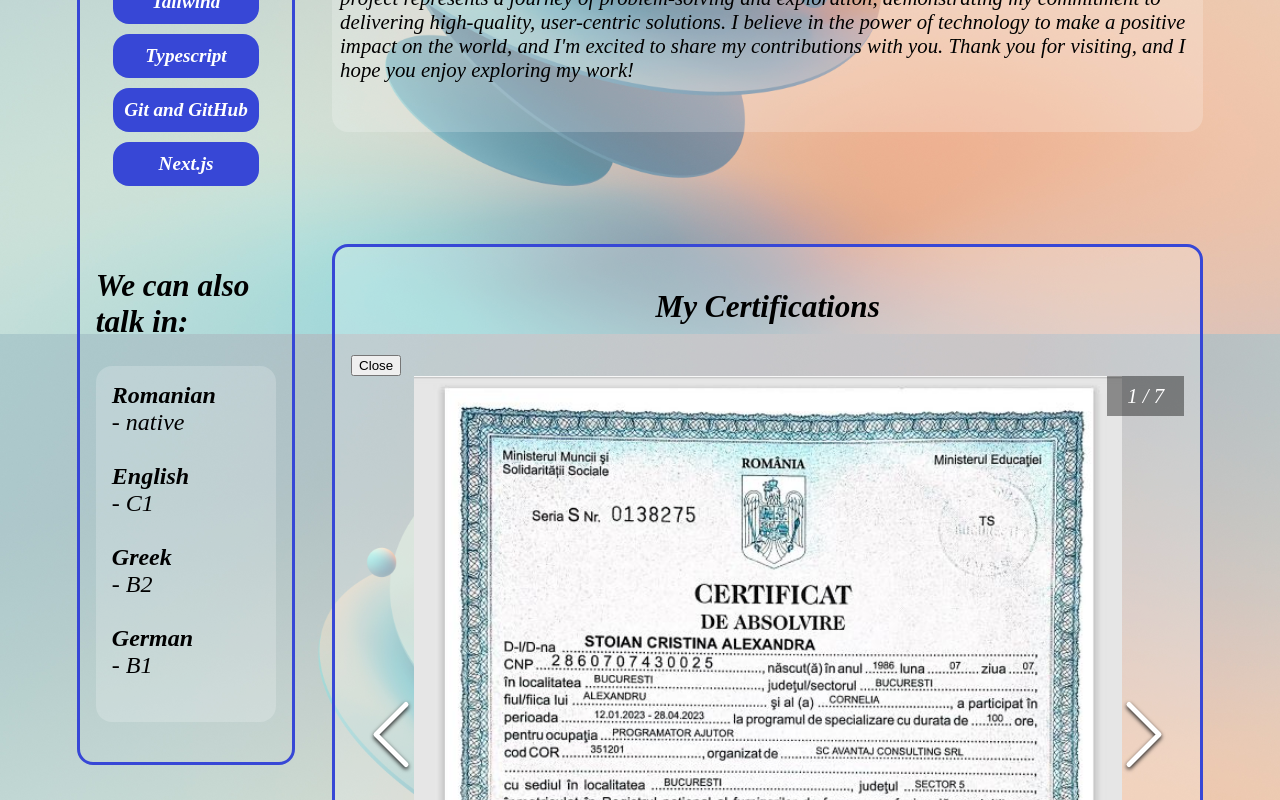
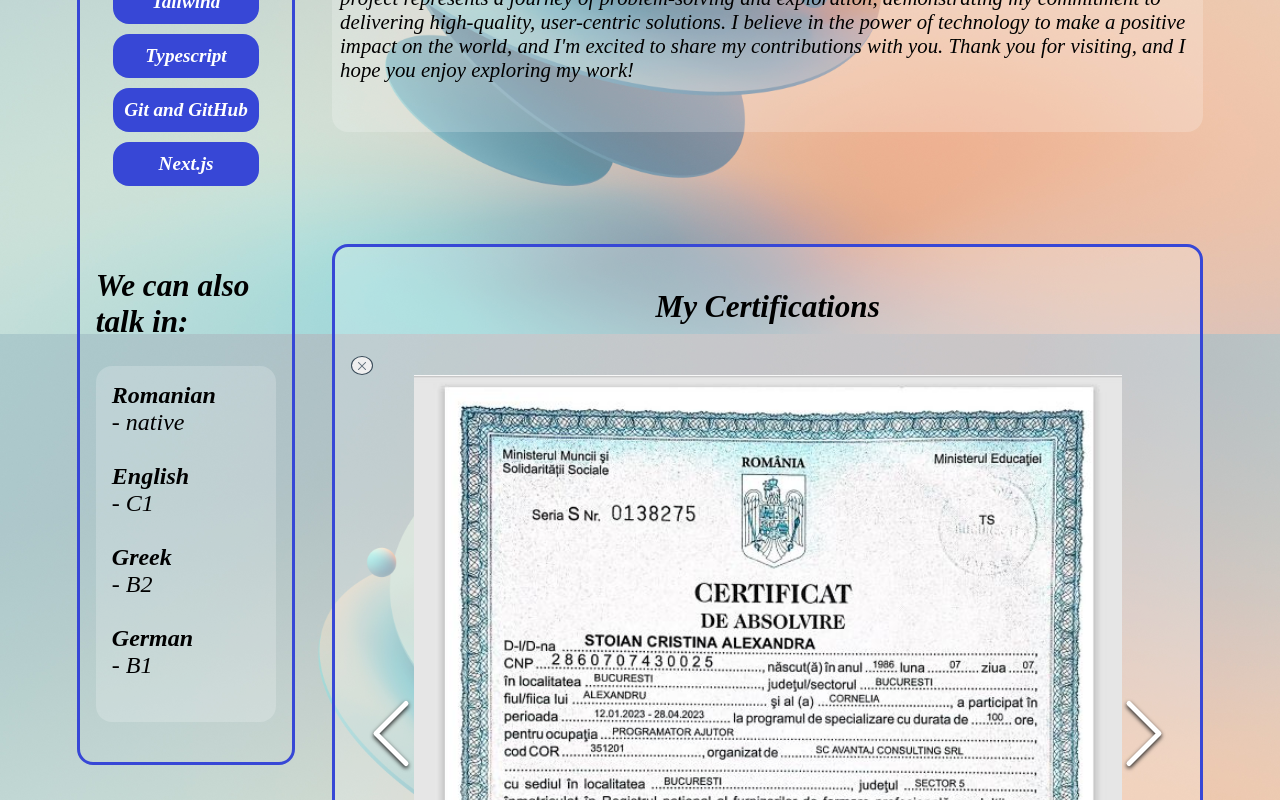
Before and after one commit to CristinaSt86/My-Portfolio, a React (Create React App) app: page /about in a window 1280 px wide. Both pictures are taken after a click on the picture 437 px from the left and 866 px from the top of the page. Shown: the part 466-1266 px from the top of the page. Built offline with nearby package versions, Linux system fonts and the light colour scheme.

Commit message:
small adjusments in lightboxGallery

```diff
--- a/src/FigoRest/FigoRest.module.css
+++ b/src/FigoRest/FigoRest.module.css
@@ -58,6 +58,29 @@
   display: none;
 }
 
+x {
+  width: 1.5rem;
+  height: 1.5rem;
+  border: 1px solid #374957;
+  border-radius: 50%;
+  cursor: pointer;
+  display: flex;
+  justify-content: center;
+  align-items: center;
+  text-align: center;
+}
+
+.btnImg {
+  width: 0.5rem;
+  height: 0.5rem;
+}
+
+/* .customGalleryClass .image-gallery-left-nav .image-gallery-svg,
+.custom-image-gallery .image-gallery-right-nav .image-gallery-svg {
+  width: 1rem;
+  height: 1rem;
+} */
+
 @media only screen and (max-width: 767px) {
   .mainContainer {
     flex-direction: column;
--- a/src/ThemeContext.js
+++ b/src/ThemeContext.js
@@ -1,25 +1,23 @@
-import React, { createContext, useContext, useState, useEffect } from 'react';
+import React, { createContext, useContext, useState, useEffect } from "react";
 
 const ThemeContext = createContext();
 
 export const useTheme = () => useContext(ThemeContext);
 
 export const ThemeProvider = ({ children }) => {
-  const [theme, setTheme] = useState('light'); // Default theme
+  const [theme, setTheme] = useState("light");
 
   const toggleTheme = () => {
-    const newTheme = theme === 'light' ? 'dark' : 'light';
-    // console.log("Toggling theme to:", newTheme);
+    const newTheme = theme === "light" ? "dark" : "light";
+
     setTheme(newTheme);
-    localStorage.setItem('theme', newTheme); // Persisting theme choice
+    localStorage.setItem("theme", newTheme);
   };
 
   useEffect(() => {
-    const storedTheme = localStorage.getItem('theme') || 'light';
+    const storedTheme = localStorage.getItem("theme") || "light";
     setTheme(storedTheme);
-    // console.log("Theme from storage:", storedTheme);
   }, []);
-  // console.log("Current Theme:", theme);
   return (
     <ThemeContext.Provider value={{ theme, toggleTheme }}>
       {children}
--- a/src/components/LightboxGallery/LightboxGallery.jsx
+++ b/src/components/LightboxGallery/LightboxGallery.jsx
@@ -1,62 +1,9 @@
-// import React, { useState } from "react";
-// import ImageGallery from "react-image-gallery";
-// import "react-image-gallery/styles/css/image-gallery.css";
-// import Image from "../Image/Image";
-// import css from "../../FigoRest/FigoRest.module.css";
-
-// export const LightboxGallery = ({ images }) => {
-//   // console.log("Rendering LightboxGallery with images:", images.length);
-//   const [isOpen, setIsOpen] = useState(false);
-//   const [photoIndex, setPhotoIndex] = useState(0);
-
-//   //console.log("Index:", photoIndex, "Image Src:", images[photoIndex]);
-
-// const galleryImages = images.map((imgSrc)=>({
-//   original: imgSrc,
-//   thumbnail: imgSrc
-// }))
-
-
-//   const handleImageClick = (index) => {
-//     //console.log("Clicked image index:", index);
-//     setPhotoIndex(index);
-//     setIsOpen(true);
-//   };
-
-//   return (
-//     <div className={css.galleryContainer}>
-//       {images.map((image, index) => (
-//         <Image
-//           key={index}
-//           src={image}
-//           alt={`Galerry Image ${index + 1}`}
-//           className={css.imagine}
-//           onClick={() => handleImageClick(index)}
-//         />
-//       ))}
-
-//       {isOpen && (
-//      <ImageGallery
-//      items={galleryImages}
-//      startIndex={photoIndex}
-//      onClose={() => {
-//        console.log("Closing lightbox");
-//        setIsOpen(false);
-//      }}
-//      onSlide={(currentIndex) => setPhotoIndex(currentIndex)}
-//      infinite={true}
-//      showPlayButton={false}
-//      showFullscreenButton={false}
-//    />
-//       )}
-//     </div>
-//   );
-// };
 import React, { useState } from "react";
-import ImageGallery from 'react-image-gallery';
+import ImageGallery from "react-image-gallery";
 import "react-image-gallery/styles/css/image-gallery.css";
 import Image from "../Image/Image";
 import css from "../../FigoRest/FigoRest.module.css";
+import x from "../../images/x.png";
 
 export const LightboxGallery = ({ images }) => {
   const [isOpen, setIsOpen] = useState(false);
@@ -64,7 +11,7 @@ export const LightboxGallery = ({ images }) => {
 
   const galleryImages = images.map((imgSrc) => ({
     original: imgSrc,
-        thumbnail: imgSrc  // Assuming you use the same images for thumbnails
+    thumbnail: imgSrc,
   }));
 
   const handleImageClick = (index) => {
@@ -89,7 +36,14 @@ export const LightboxGallery = ({ images }) => {
       )}
 
       {isOpen && (
-                <><button onClick={() => setIsOpen(false)}>Close</button><ImageGallery
+        <>
+          <button
+            onClick={() => setIsOpen(false)}
+            style={{ borderRadius: "50%", border: "1px solid #374957" }}
+          >
+            <img src={x} className={css.btnImg} alt="exit" />
+          </button>
+          <ImageGallery
             items={galleryImages}
             startIndex={photoIndex}
             showThumbnails={true}
@@ -97,8 +51,11 @@ export const LightboxGallery = ({ images }) => {
             infinite={true}
             showPlayButton={false}
             showFullscreenButton={false}
-            showIndex={true}
-            showBullets={true} /></>
+            showIndex={false}
+            showBullets={true}
+            additionalClass={css.customGalleryClass}
+          />
+        </>
       )}
     </div>
   );
--- a/src/components/LightboxGallery/LightboxGallery.module.css
+++ /dev/null
@@ -1,23 +0,0 @@
-/* LightboxGallery.module.css */
-.galleryContainer {
-    display: flex;
-    flex-wrap: wrap;
-    justify-content: center;
-    gap: 10px;
-}
-
-.image {
-    width: 100px;
-    height: 100px;
-    object-fit: cover;
-    border-radius: 10px;
-    cursor: pointer;
-}
-
-/* Additional styles for responsiveness and other effects */
-@media (max-width: 767px) {
-    .image {
-        width: 80px;
-        height: 80px;
-    }
-}
--- a/src/components/PageTransition/PageTransition.jsx
+++ b/src/components/PageTransition/PageTransition.jsx
@@ -1,31 +1,27 @@
-import React, { useEffect, useState } from 'react';
-import css from './PageTransition.module.css'; // Import the CSS module
-
-const PageTransition = ({ children, duration = 500 }) => {
+import React, { useEffect, useState } from "react";
+import css from "./PageTransition.module.css";
+const PageTransition = ({ children, duration = 100 }) => {
   const [isVisible, setIsVisible] = useState(false);
 
   useEffect(() => {
-    // console.log('Component mounting, starting timeout...');
     const timer = setTimeout(() => {
       setIsVisible(true);
-      // console.log('Setting visible to true');
-    }, 300); // A slight delay to ensure smooth transition
+    }, 100);
 
     return () => {
-      console.log('Clearing timeout');
+      console.log("Clearing timeout");
       clearTimeout(timer);
     };
   }, []);
 
-  // Update the transition duration dynamically
   const containerStyle = {
-    transitionDuration: `${duration}ms`
+    transitionDuration: `${duration}ms`,
   };
 
   return (
     <div
-      className={`${css.transitionContainer} ${isVisible ? css.visible : ''}`}
-      style={containerStyle} // Only set the transition duration dynamically
+      className={`${css.transitionContainer} ${isVisible ? css.visible : ""}`}
+      style={containerStyle}
     >
       {children}
     </div>
--- a/src/locales/de.json
+++ b/src/locales/de.json
@@ -47,7 +47,7 @@
   },
   "projectsPage": {
     "projects": [
-      { "name": "Ratgeber-Zettel", "path": "/advice-slip" },
+      { "name": "Kleine Tipps", "path": "/advice-slip" },
       { "name": "Mini Roboter", "path": "/joke-teller" },
       { "name": "Aufgabenliste", "path": "/to-do" },
       { "name": "Restaurant Figo", "path": "/figo-restaurant" }
@@ -63,7 +63,7 @@
     "instagramAlt": "Instagram-Link"
   },
   "weatherMini": {
-    "checkWeather": "Prüfen Sie das Wetter in Ihrer Stadt:",
+    "checkWeather": "Ist es Regenschirm oder Sonnenbrillenwetter in deiner Stadt? Lass es uns herausfinden:",
     "temperature": "Temperatur: ",
     "feelsLike": "Gefühlte Temperatur: ",
     "wind": "Wind: ",
@@ -73,10 +73,10 @@
     "validCityError": "Bitte geben Sie einen gültigen Stadtnamen ein."
   },
   "advicePage": {
-    "pageTitle": "Ratgeber-Zettel",
+    "pageTitle": "Kleine Tipps",
     "adviceDescription": "Diese App bietet ein klares HTML-Layout mit einer Überschrift für Beratungsnummern und einem Absatz zur Anzeige von Beratungstexten, ergänzt durch zwei Bilder - eines dekorativ und eines als Würfelsymbol, das als Knopf zum Abrufen neuer Ratschläge dient. Mithilfe von JavaScript werden notwendige DOM-Elemente ausgewählt, um Beratungstexte dynamisch anzuzeigen, die asynchron von der https://api.adviceslip.com/advice API abgerufen werden. Ein Würfelknopf löst Updates aus und bringt auf Klick frische Ratschläge, während CSS und Google Fonts eine stilvolle und lesbare Schnittstelle sicherstellen. Diese Einrichtung illustriert eine reaktionsfähige, benutzerinteraktive Webanwendung.",
     "githubLink": "https://github.com/CristinaSt86/Advice_Slip",
-    "imageAlt": "Advice Slip Bild"
+    "imageAlt": "Kleine Tipps Bild"
   },
   "jokeTellerPage": {
     "pageTitle": "Witzeerzähler",
--- a/src/locales/en.json
+++ b/src/locales/en.json
@@ -48,7 +48,7 @@
   },
   "projectsPage": {
     "projects": [
-      { "name": "Advice Slip", "path": "/advice-slip" },
+      { "name": "Tiny Tips", "path": "/advice-slip" },
       { "name": "Mini Robot", "path": "/joke-teller" },
       { "name": "To Do App", "path": "/to-do" },
       { "name": "Figo Restaurant", "path": "/figo-restaurant" }
@@ -64,7 +64,7 @@
     "instagramAlt": "instagram link"
   },
   "weatherMini": {
-    "checkWeather": "Check the weather in your town:",
+    "checkWeather": "Is it umbrella or sunglasses weather in your town? Let's find out:",
     "temperature": "Temperature: ",
     "feelsLike": "Feels like: ",
     "wind": "Wind: ",
@@ -74,10 +74,10 @@
     "validCityError": "Please enter a valid city name."
   },
   "advicePage": {
-    "pageTitle": "Advice Slip",
+    "pageTitle": "Tiny Tips",
     "adviceDescription": "This app features a clean HTML layout with a heading for advice numbers and a paragraph for displaying advice texts, complemented by two images—one decorative and one a dice icon that serves as a button to fetch new advice. Using JavaScript, it selects necessary DOM elements to dynamically display advice, fetched asynchronously from the https://api.adviceslip.com/advice API. A dice button triggers updates, bringing fresh advice on click, while CSS and Google Fonts ensure a stylish and readable interface. This setup illustrates a responsive, user-interactive web application.",
     "githubLink": "https://github.com/CristinaSt86/Advice_Slip",
-    "imageAlt": "Advice Slip Image"
+    "imageAlt": "Tiny Tips Image"
   },
   "jokeTellerPage": {
     "pageTitle": "Joke Teller",
```
Also changed, not shown: src/images/x.png (added). Lines whose indentation alone changed are shown as unchanged.
